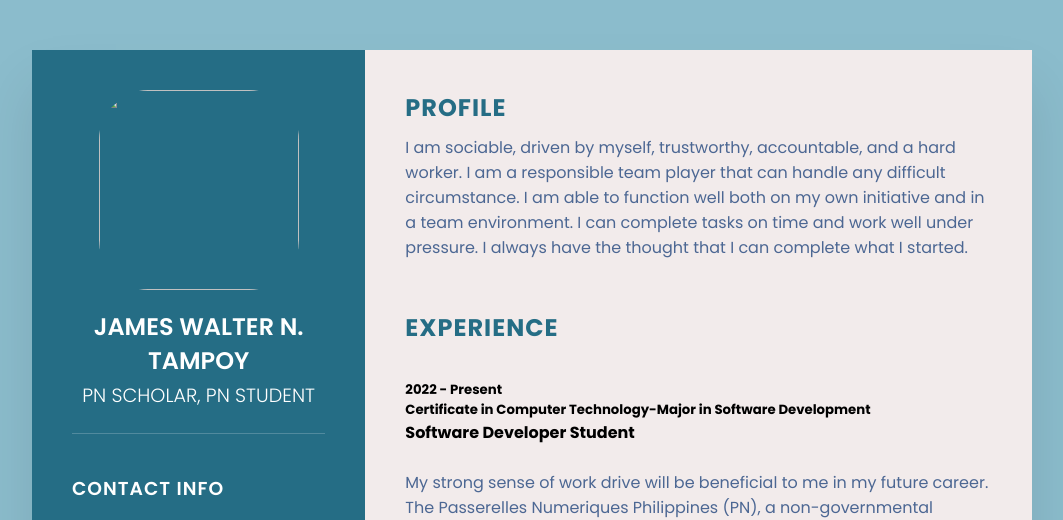
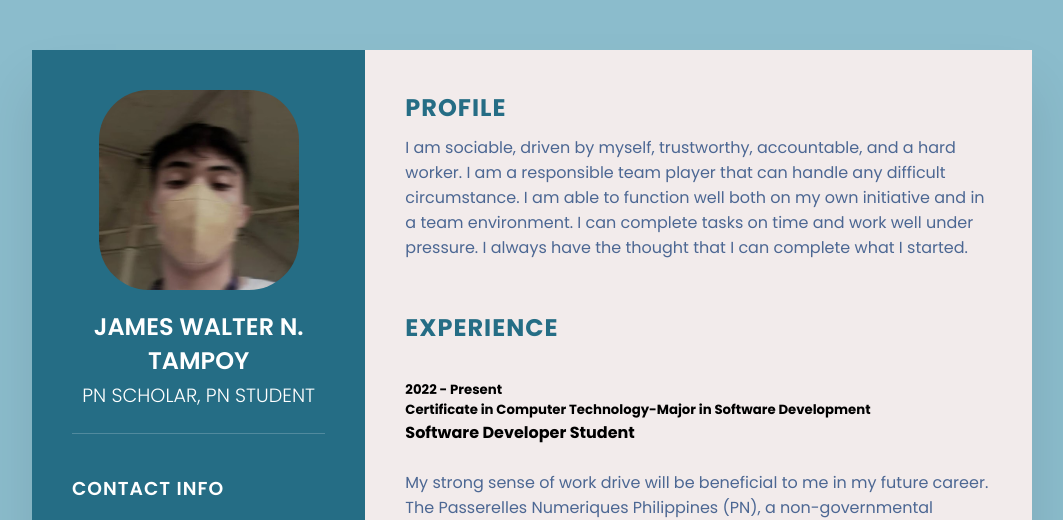
Before and after one commit to JamesTampoy0124/JamesTAmpoy0124.github.io, a plain HTML site: page index.html in a window 1280 px wide. Shown: the top 520 px of the page, without its empty margins (108-1171 px from the left). Drawn offline with Linux system fonts and the light colour scheme.

Commit message:
Update index.html

```diff
--- a/index.html
+++ b/index.html
@@ -13,7 +13,7 @@
         <div class="left_Side">
             <div class="profileText">
                 <div class="imgBx">
-                    <img style="height: 200px; width: 200px;" src="images/James(2).jpg" >
+                    <img style="height: 200px; width: 200px;" src="James(2).jpg" >
                 </div>
                 <h2>James Walter N. Tampoy<br><span>Pn Scholar, PN Student</span></h2>
             </div>
```
